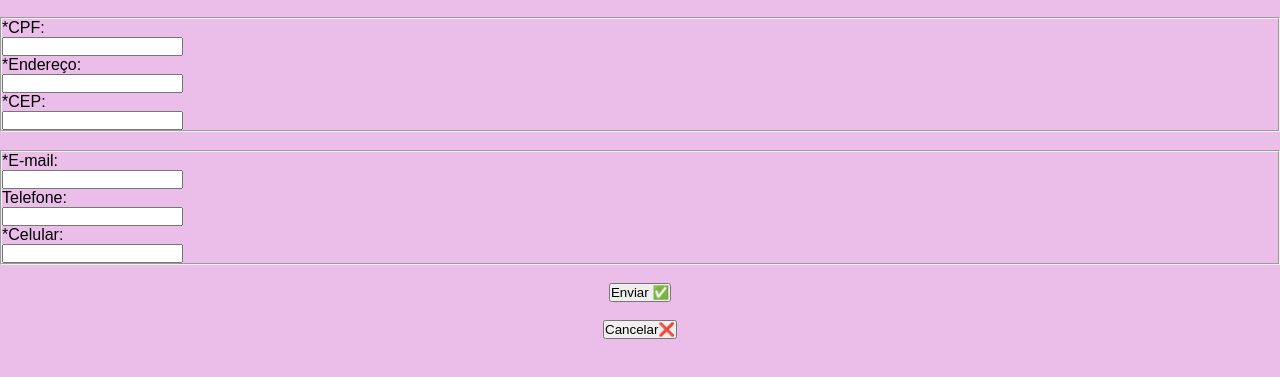
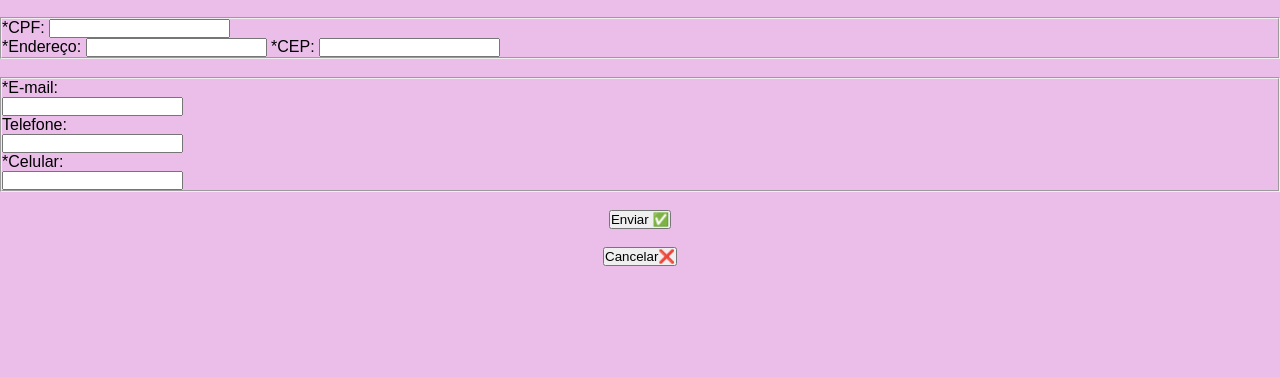
Before and after one commit to Pamelaamo/form, a plain HTML site: page index.html in a window 1280 px wide. Shown: the part 103-480 px from the top of the page. Drawn offline with Linux system fonts and the light colour scheme.

Commit message:
atualizando html5 1.0

```diff
--- a/index.html
+++ b/index.html
@@ -27,14 +27,14 @@
             </fieldset> <br>
 
             <fieldset>
-                <p>*CPF:</p>
+                <label for="cpf">*CPF:</label>
                 <input type="text" name="cpf" id="cpf"> <br>
 
-                <p>*Endereço:</p>
-                <input type="text" nam e="endereço" id="endereço">
+                <label for="endereço">*Endereço:</label>
+                <input type="text" name="endereço" id="endereço">
 
-                <p>*CEP:</p>
-                <input type="text" nam e="cep" id="cep">
+                <label for="cep">*CEP:</label>
+                <input type="text" name="cep" id="cep">
             </fieldset> <br>
 
             <fieldset>
```
